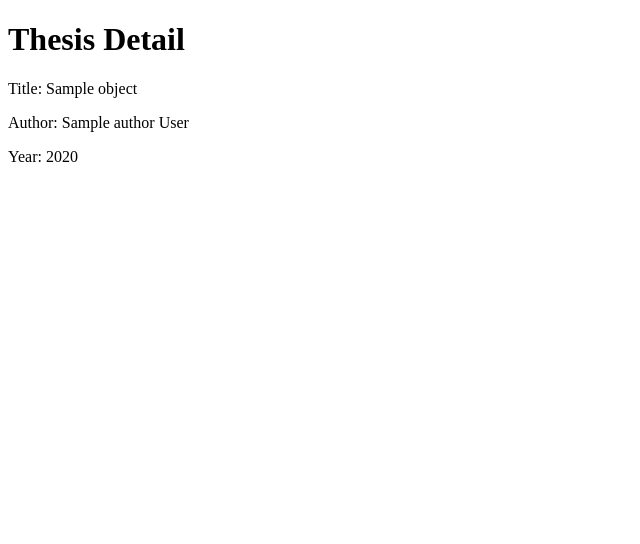
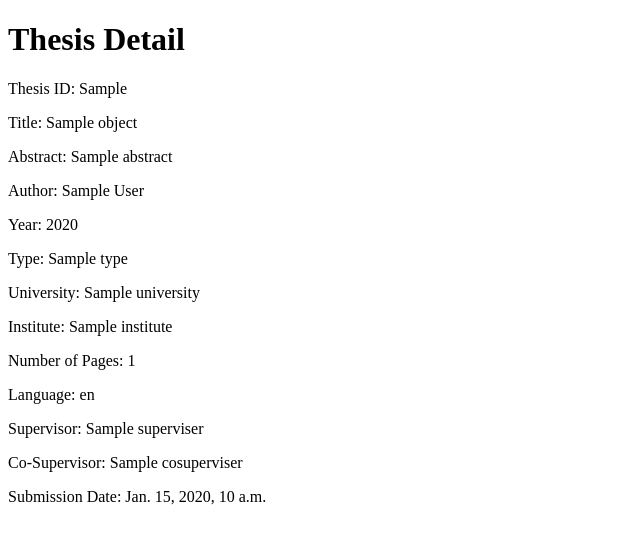
Before and after one commit to berkaysahiin/SE307, a Django app: template thesis/templates/thesis_detail.html in a window 1280 px wide. Shown: the top 544 px of the page, without its empty margins (0-640 px from the left). Run offline with Django 5.2, Linux system fonts and the light colour scheme; the template is opened without the code that fills it: most values are stand-ins (such as "Sample title", 1, 10 or a date in 2020).

Commit message:
Update thesis_detail.html

```diff
--- a/thesis/templates/thesis_detail.html
+++ b/thesis/templates/thesis_detail.html
@@ -5,9 +5,21 @@
 </head>
 <body>
     <h1>Thesis Detail</h1>
+    <p>Thesis ID: {{ object.thesis_no }}</p>
     <p>Title: {{ object.title }}</p>
-    <p>Author: {{ object.author.name }} {{ object.author.surname }}</p>
+    <p>Abstract: {{ object.abstract }}</p>
+    <p>Author: {{ object.author }} </p>
     <p>Year: {{ object.year }}</p>
+    <p>Type: {{ object.type }}</p>
+    <p>University: {{ object.university }}</p>
+    <p>Institute: {{ object.institute }}</p>
+    <p>Number of Pages: {{ object.number_of_pages }}</p>
+    <p>Language: {{ object.language }}</p>
+    <p>Supervisor: {{ object.superviser }}</p>
+    {% if object.cosuperviser %}
+        <p>Co-Supervisor: {{ object.cosuperviser }} </p>
+    {% endif %}
+    <p>Submission Date: {{ object.submission_date }}</p>
     <!-- Add more details as needed -->
 </body>
 </html>
```
